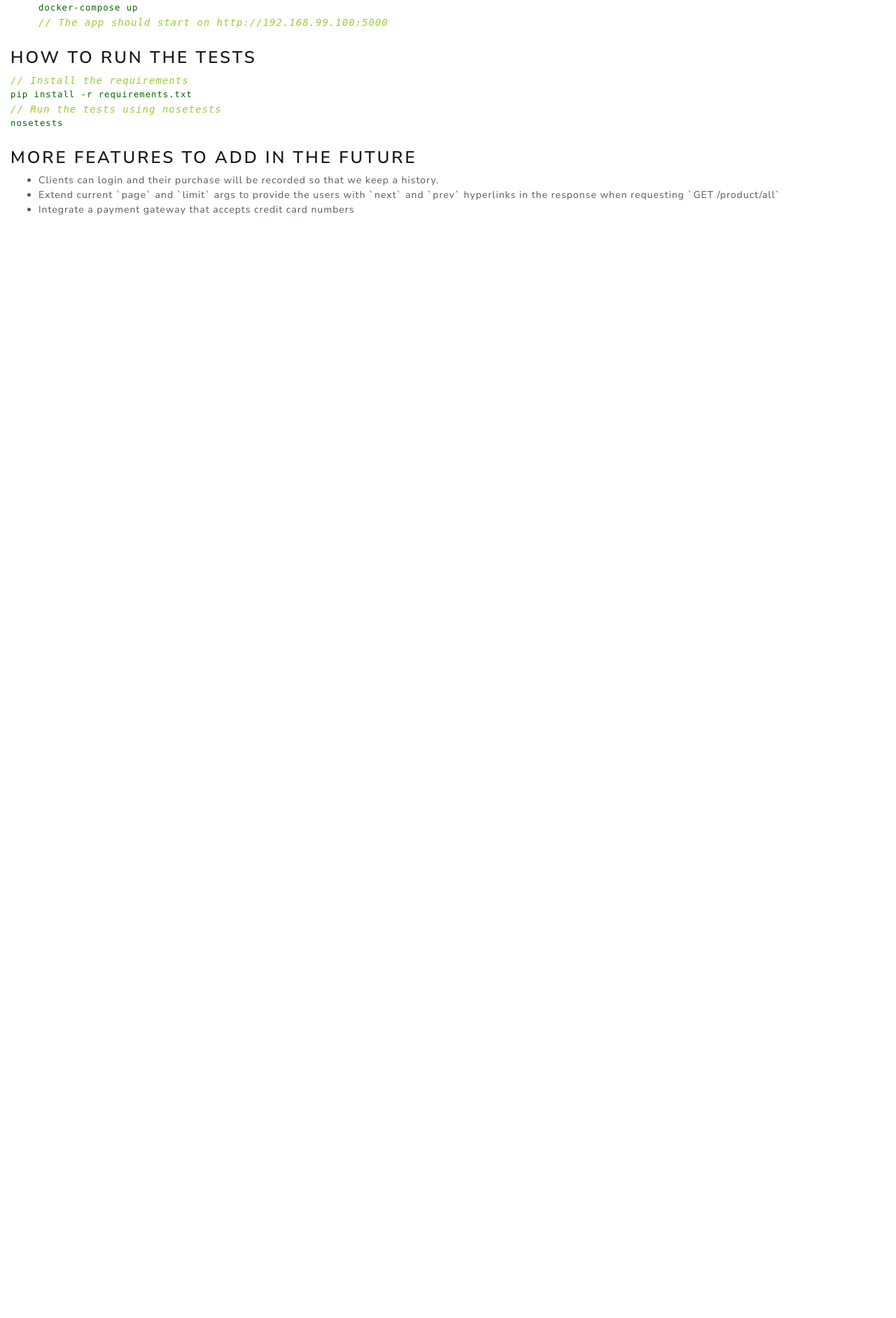
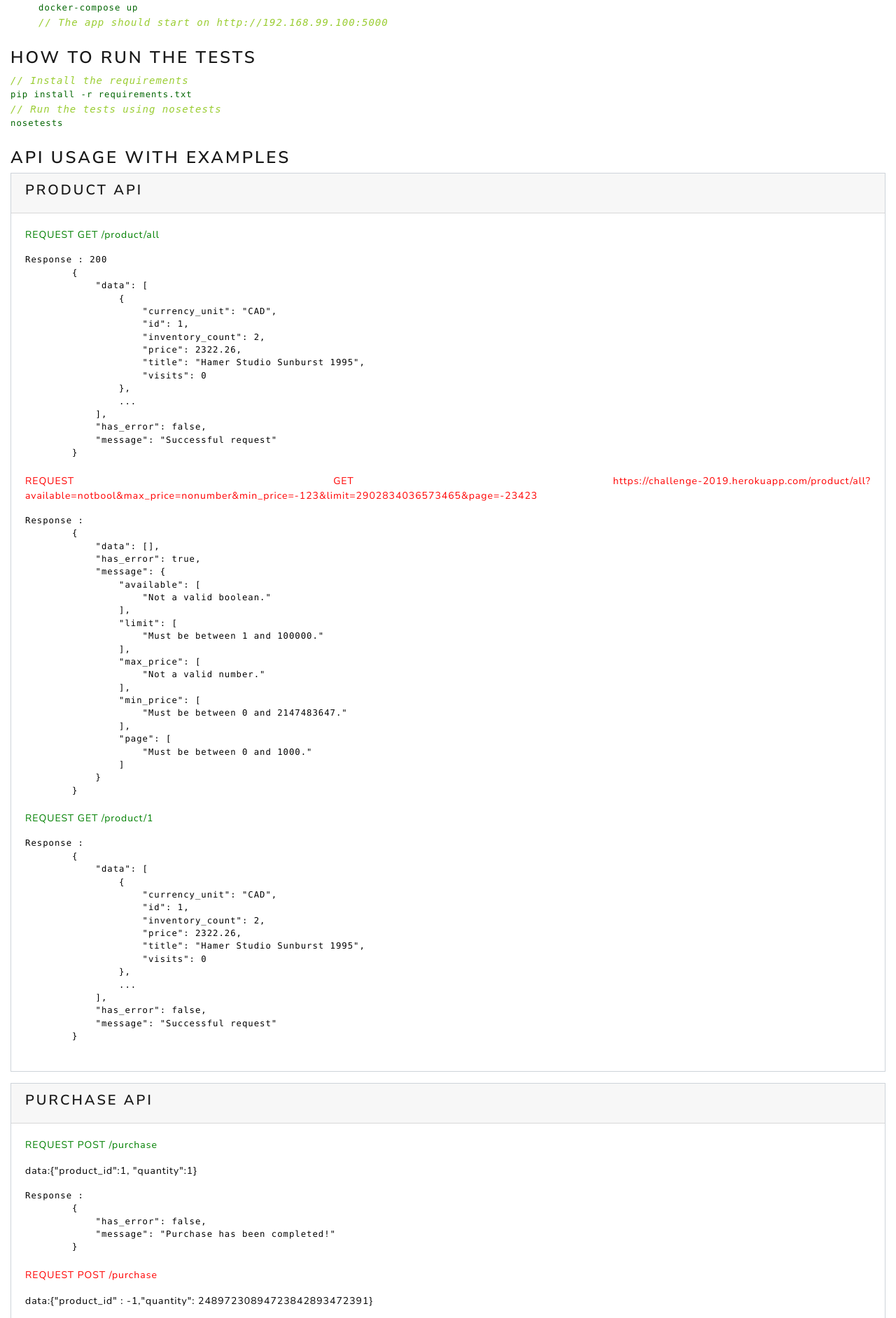
Before and after one commit to veken1199/Simple-Flask-Cart, a Flask app: page / in a window 1280 px wide. Shown: the part 2120-4004 px from the top of the page at 70% size. Before the commit the page ends 2427 px from the top, so only its background shows below. Run offline with Flask 2, Linux system fonts and the light colour scheme; parts of the project's set-up code (start-up, migrations or seed data) failed here and were passed over; some libraries are stand-ins or nearby versions.

Commit message:
Last clean up

```diff
--- a/api/product.py
+++ b/api/product.py
@@ -15,15 +15,17 @@ product_route = Blueprint(product_blueprint_name, __name__, url_prefix='/product
 
 @product_route.route('/all')
 @marshal_with(ProductResponseSchema)
-@doc(tags=['Product'], description='''Returns a list of products based on args passed in the request:
-product/all?available=<bool>&min_price=<number>&max_price<number>&limit<int>&page<int>
+@doc(tags=['Product'], description='''<pre>Returns a list of products based on args passed in the request:
+<strong>GET product/all?available=bool&min_price=number&max_price=number&limit=int&page=int<strong>
 the default values for the arguments above are:
-    available = false
-    min_price = 0
-    max_price = inf
-    page = 0  // min = 0 & max = 1000
-    limit= 25 // min = 1 & max = 100000
-From above, we can see that the page=0 will return 25 product, then page=1 will return the next 25 products''')
+available = false
+min_price = 0
+max_price = inf
+page = 0  // min = 0 & max = 1000
+limit= 25 // min = 1 & max = 100000
+From above, we can see that the page=0 will return 25 product, then page=1 will return the next 25 products
+'''
+     )
 def get_products():
 
     # Check and validate client req, deserialize it to ProductRequest
@@ -50,7 +52,7 @@ def get_products():
 
 @product_route.route('/<int:product_id>')
 @marshal_with(ProductResponseSchema)
-@doc(tags=['Product'], description='Returns a single product for the database based on the id passed')
+@doc(tags=['Product'], description='<pre> Returns a single product for the database based on the id passed </pre>')
 @product_id_validator('product_id')
 def get_product(product_id):
     product = Product.query.get(product_id)
--- a/api/purchase.py
+++ b/api/purchase.py
@@ -14,10 +14,10 @@ purchase_route = Blueprint(purchase_blueprint_name, __name__, url_prefix='/purch
 @purchase_route.route('', methods=['POST'])
 @use_kwargs(PurchaseRequestSchema)
 @marshal_with(PurchaseResponseSchema)
-@doc(tags=['Purchase'], description=''' Endpoint to purchase a product.
+@doc(tags=['Purchase'], description='''<pre> Endpoint to purchase a product.
 You need to POST a valid 'product_id' and a valid 'quantity'.
 The purchase request will only be completed in case there was at least
-the exact quantity of the product to be purchased in our inventory''')
+the exact quantity of the product to be purchased in our inventory </pre>''')
 def purchase(**kwargs):
     _, err = PurchaseRequestSchema().load(request.get_json(force=True))
     if err:
--- a/api/reset.py
+++ b/api/reset.py
@@ -12,7 +12,7 @@ reset_route = Blueprint(reset_blueprint_name, __name__, url_prefix='/reset')
 
 @reset_route.route('')
 @marshal_with(PurchaseResponseSchema)
-@doc(tags=['Reset'], description=''' Endpoint to reset all tables in the database to its initial state''')
+@doc(tags=['Reset'], description='''<pre>Endpoint to reset all tables in the database to its initial state</pre>''')
 def reset_data():
     try:
         start_seed(db)
--- a/templates/index.html
+++ b/templates/index.html
@@ -20,6 +20,9 @@
         color: darkgreen;
         margin-bottom: 2px;
     }
+    #usage pre{
+        color: black;
+    }
     comment {
         color: yellowgreen;
         font-style: italic;
@@ -30,6 +33,12 @@
       margin-left: auto;
       margin-right: auto;
       width: 50%;
+    }
+    .failing {
+        color: red;
+    }
+    .passing {
+        color: green;
     }
 
 </style>
@@ -51,8 +60,12 @@
                     <a class="nav-link" href="/swagger-ui">API Docs</a>
                 </li>
                 <li class="nav-item">
+                    <a class="nav-link" href="#usage">API usage and examples</a>
+                </li>
+                <li class="nav-item">
                     <a class="nav-link" href="http://www.linkedin.com/in/fekenbaboyan">About Me</a>
                 </li>
+
             </ul>
         </div>
     </nav>
@@ -210,6 +223,14 @@
     </div>
     <!-- Run the tests end here -->
 
+    <div class="topic" id="usage">
+        <h3> Api usage with examples </h3>
+        {% include 'usage/product.html' %}
+        {% include 'usage/purchase.html' %}
+        {% include 'usage/cart.html' %}
+        {% include 'usage/reset.html' %}
+    </div>
+
     <div class="topic">
         <h3> More features to add in the future </h3>
         <ul>
@@ -225,5 +246,7 @@
             </li>
         </ul>
     </div>
+
+
 </body>
 </html>
--- /dev/null
+++ b/templates/usage/cart.html
@@ -0,0 +1,80 @@
+<div class="card border-secondary mb-3">
+    <div class="card-header"><h4>Cart api</h4></div>
+    <div class="card-body">
+        <p class="passing">REQUEST POST /cart</p>
+        <p>data:{"product_id":1, "quantity":1}</p>
+        <pre>Response :
+        {
+            "data": {
+                "cart": {
+                    "1": {
+                        "added_on": "2019-01-20",
+                        "current_inventory": 1,
+                        "product_id": 1,
+                        "quantity": 1
+                    }
+                },
+                "cart_total": 2322.26,
+                "cart_total_currency": "CAD"
+            },
+            "has_error": false,
+            "message": "Item has been added to the cart"
+        }
+    </pre>
+        <p class="passing">REQUEST GET /cart</p>
+        <pre>Response :
+        {
+            "data": {
+                "cart": {
+                    "1": {
+                        "added_on": "2019-01-20",
+                        "current_inventory": 1,
+                        "product_id": 1,
+                        "quantity": 1
+                    }
+                },
+                "cart_total": 2322.26,
+                "cart_total_currency": "CAD"
+            },
+            "has_error": false,
+            "message": "Successful operation"
+        }
+    </pre>
+        <p class="passing">REQUEST POST /cart/checkout</p>
+        <pre>Response:
+        {
+            "data": {
+                "cart": {
+                    "2": {
+                        "added_on": "2019-01-20",
+                        "current_inventory": 0,
+                        "product_id": 2,
+                        "quantity": 1
+                    }
+                },
+                "cart_total": 3123.15,
+                "cart_total_currency": "CAD"
+            },
+            "has_error": false,
+            "message": "Successfully purchased the products with the following ids :[1]"
+        }
+
+    </pre>
+        </comment> Notice: We only purchased product with id=1 since product id=2 is out!
+        the cart will keep product id = 2 </comment>
+
+        <p class="passing">REQUEST POST /cart</p>
+        <p>data:{"product_id":2, "quantity":1}</p>
+        <pre>Response :
+         {
+            "data": {
+                "cart": {},
+                "cart_total": 0,
+                "cart_total_currency": ""
+            },
+            "has_error": false,
+            "message": "Successfully deleted from the cart"
+        }
+     </pre>
+    </div>
+</div>
--- /dev/null
+++ b/templates/usage/product.html
@@ -0,0 +1,65 @@
+<div class="card border-secondary mb-3">
+    <div class="card-header"><h4>Product api</h4></div>
+    <div class="card-body">
+        <p class="passing">REQUEST GET /product/all</p>
+        <pre>Response : 200
+        {
+            "data": [
+                {
+                    "currency_unit": "CAD",
+                    "id": 1,
+                    "inventory_count": 2,
+                    "price": 2322.26,
+                    "title": "Hamer Studio Sunburst 1995",
+                    "visits": 0
+                },
+                ...
+            ],
+            "has_error": false,
+            "message": "Successful request"
+        }
+    </pre>
+        <p class="failing">REQUEST GET https://challenge-2019.herokuapp.com/product/all?available=notbool&max_price=nonumber&min_price=-123&limit=2902834036573465&page=-23423</p>
+        <pre>Response :
+        {
+            "data": [],
+            "has_error": true,
+            "message": {
+                "available": [
+                    "Not a valid boolean."
+                ],
+                "limit": [
+                    "Must be between 1 and 100000."
+                ],
+                "max_price": [
+                    "Not a valid number."
+                ],
+                "min_price": [
+                    "Must be between 0 and 2147483647."
+                ],
+                "page": [
+                    "Must be between 0 and 1000."
+                ]
+            }
+        }
+    </pre>
+        <p class="passing">REQUEST GET /product/1</p>
+        <pre>Response :
+        {
+            "data": [
+                {
+                    "currency_unit": "CAD",
+                    "id": 1,
+                    "inventory_count": 2,
+                    "price": 2322.26,
+                    "title": "Hamer Studio Sunburst 1995",
+                    "visits": 0
+                },
+                ...
+            ],
+            "has_error": false,
+            "message": "Successful request"
+        }
+    </pre>
+    </div>
+</div>
--- /dev/null
+++ b/templates/usage/purchase.html
@@ -0,0 +1,29 @@
+<div class="card border-secondary mb-3">
+    <div class="card-header"><h4>Purchase api</h4></div>
+    <div class="card-body">
+        <p class="passing">REQUEST POST /purchase</p>
+        <p>data:{"product_id":1, "quantity":1}</p>
+        <pre>Response :
+        {
+            "has_error": false,
+            "message": "Purchase has been completed!"
+        }
+    </pre>
+
+        <p class="failing">REQUEST POST /purchase</p>
+        <p>data:{"product_id" : -1,"quantity": 24897230894723842893472391}</p>
+        <pre>Response :
+        {
+            "has_error": true,
+            "message": {
+                "product_id": [
+                    "Must be between 1 and 2147483647."
+                ],
+                "quantity": [
+                    "Must be between 1 and 2147483647."
+                ]
+            }
+        }
+    </pre>
+    </div>
+</div>
--- /dev/null
+++ b/templates/usage/reset.html
@@ -0,0 +1,17 @@
+<div class="card border-secondary mb-3">
+    <div class="card-header"><h4>Reset api</h4></div>
+    <div class="card-body">
+        <p class="passing">GET /reset</p>
+        <pre>Response :
+         {
+            "data": {
+                "cart": {},
+                "cart_total": 0,
+                "cart_total_currency": ""
+            },
+            "has_error": false,
+            "message": "Successfully deleted from the cart"
+        }
+     </pre>
+    </div>
+</div>
```
Also changed, not shown: api/cart.py (+8 -8 lines), app.db.
